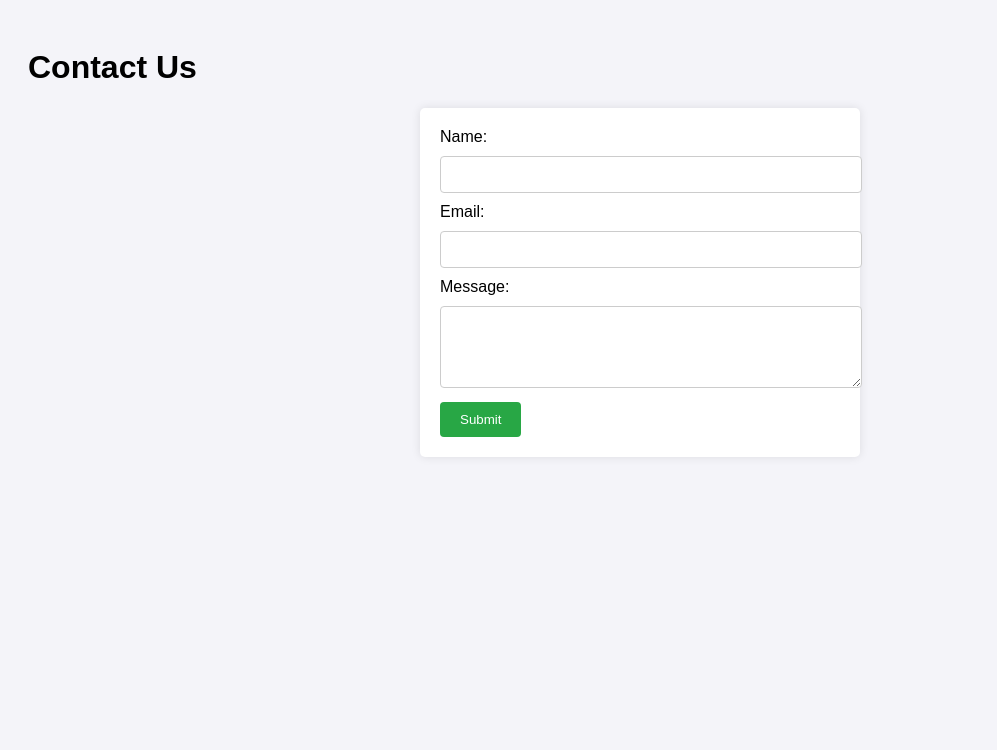
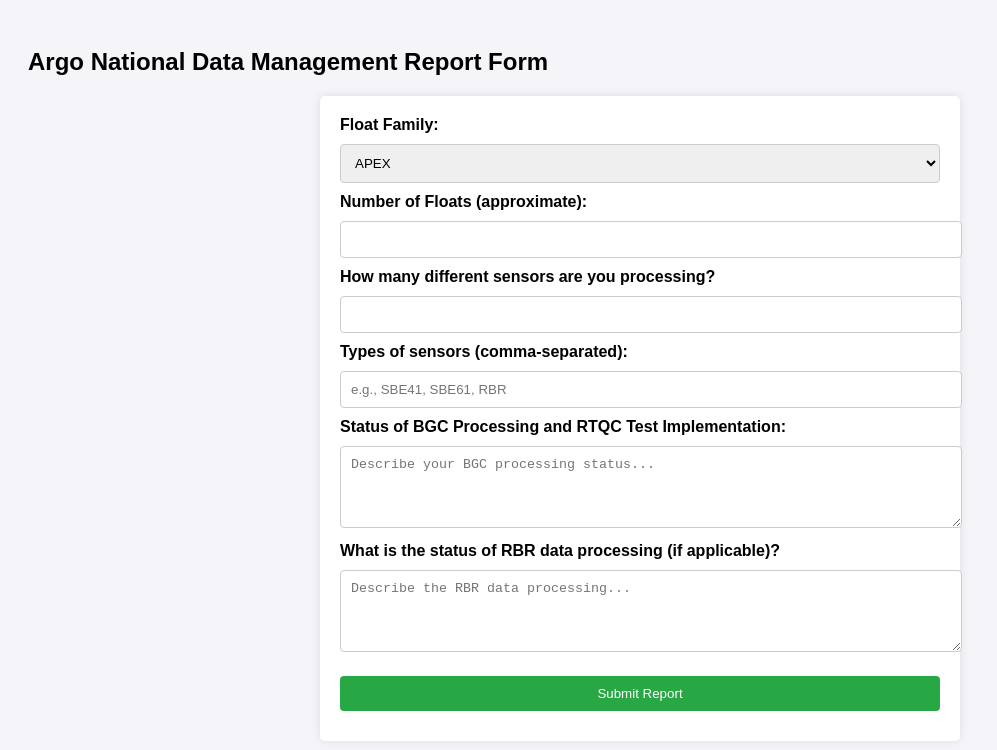
Before and after one commit to pajonnakuti/ADMT, a plain HTML site: page index.html in a window 1280 px wide. Shown: the whole page, without its empty margins (0-997 px from the left). Drawn offline with Linux system fonts and the light colour scheme.

Commit message:
Update index.html

```diff
--- a/index.html
+++ b/index.html
@@ -3,7 +3,7 @@
 <head>
     <meta charset="UTF-8">
     <meta name="viewport" content="width=device-width, initial-scale=1.0">
-    <title>My Website Form</title>
+    <title>Argo National Data Management Report Form</title>
     <style>
         body {
             font-family: Arial, sans-serif;
@@ -15,15 +15,18 @@
             padding: 20px;
             border-radius: 5px;
             box-shadow: 0 0 10px rgba(0, 0, 0, 0.1);
-            max-width: 400px;
+            max-width: 600px;
             margin: auto;
         }
-        input[type="text"], input[type="email"], textarea {
+        input, select, textarea {
             width: 100%;
             padding: 10px;
             margin: 10px 0;
             border: 1px solid #ccc;
             border-radius: 4px;
+        }
+        label {
+            font-weight: bold;
         }
         input[type="submit"] {
             background-color: #28a745;
@@ -39,18 +42,46 @@
     </style>
 </head>
 <body>
-    <h1>Contact Us</h1>
-    <form action="https://example.com/form-handler" method="POST">
-        <label for="name">Name:</label>
-        <input type="text" id="name" name="name" required>
 
-        <label for="email">Email:</label>
-        <input type="email" id="email" name="email" required>
+<h2>Argo National Data Management Report Form</h2>
 
-        <label for="message">Message:</label>
-        <textarea id="message" name="message" rows="4" required></textarea>
+<form action="submit_report.php" method="POST">
+    <!-- Float Family -->
+    <label for="float_family">Float Family:</label>
+    <select id="float_family" name="float_family">
+        <option value="APEX">APEX</option>
+        <option value="ARVOR">ARVOR</option>
+        <option value="PROVOR">PROVOR</option>
+        <option value="Navis">Navis</option>
+        <option value="BGC Navis">BGC Navis</option>
+        <option value="SOLO/S2A">SOLO/S2A</option>
+        <option value="Deep SOLO">Deep SOLO</option>
+        <option value="Deep Arvor">Deep Arvor</option>
+        <option value="Other">Other</option>
+    </select>
 
-        <input type="submit" value="Submit">
-    </form>
+    <!-- Number of Floats -->
+    <label for="num_floats">Number of Floats (approximate):</label>
+    <input type="number" id="num_floats" name="num_floats" required>
+
+    <!-- Sensor Processing -->
+    <label for="num_sensors">How many different sensors are you processing?</label>
+    <input type="number" id="num_sensors" name="num_sensors" required>
+
+    <label for="sensor_type">Types of sensors (comma-separated):</label>
+    <input type="text" id="sensor_type" name="sensor_type" placeholder="e.g., SBE41, SBE61, RBR">
+
+    <!-- Status of BGC Processing -->
+    <label for="bgc_processing">Status of BGC Processing and RTQC Test Implementation:</label>
+    <textarea id="bgc_processing" name="bgc_processing" rows="4" placeholder="Describe your BGC processing status..."></textarea>
+
+    <!-- RBR Data Processing Status -->
+    <label for="rbr_status">What is the status of RBR data processing (if applicable)?</label>
+    <textarea id="rbr_status" name="rbr_status" rows="4" placeholder="Describe the RBR data processing..."></textarea>
+
+    <!-- Submission -->
+    <input type="submit" value="Submit Report">
+</form>
+
 </body>
 </html>
```
